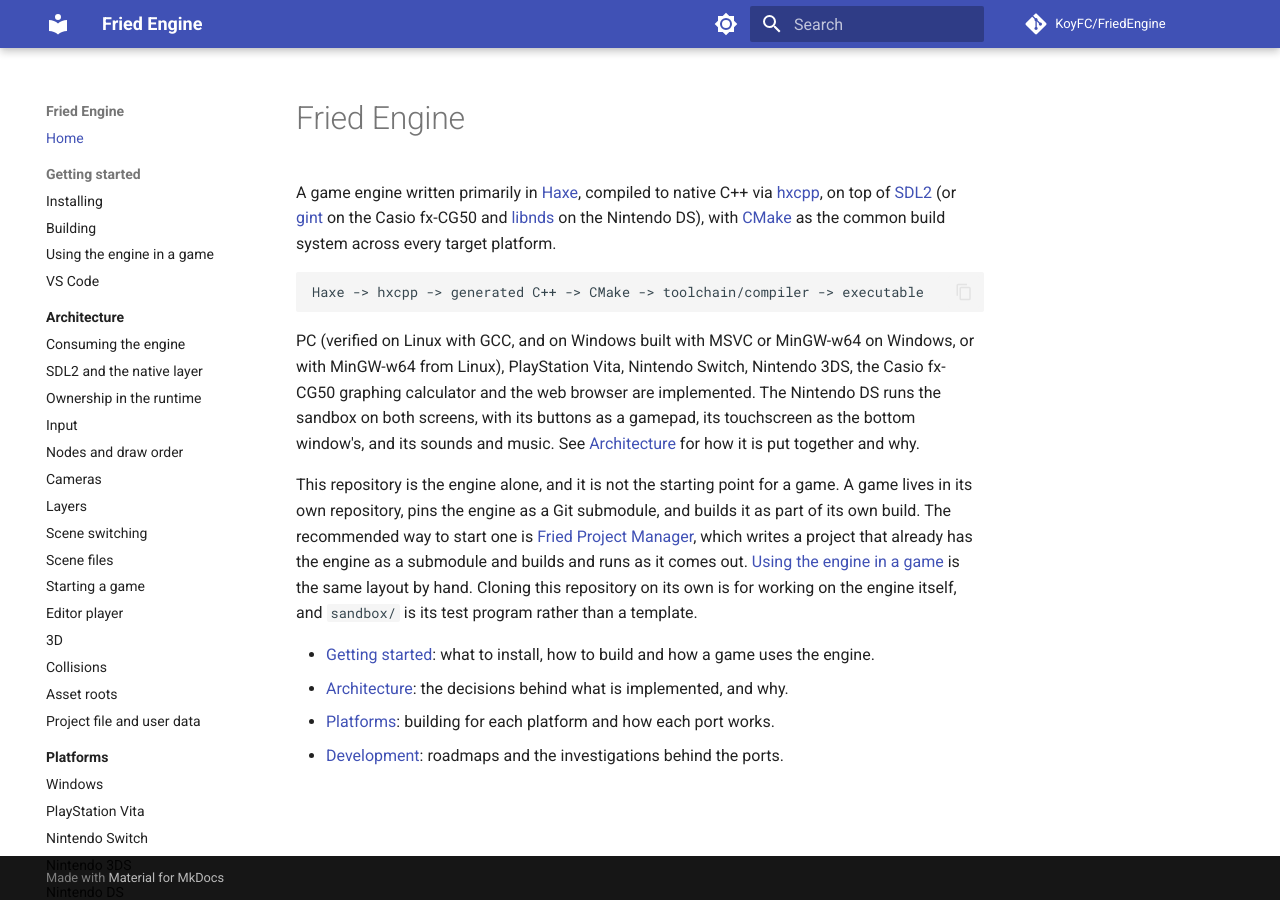
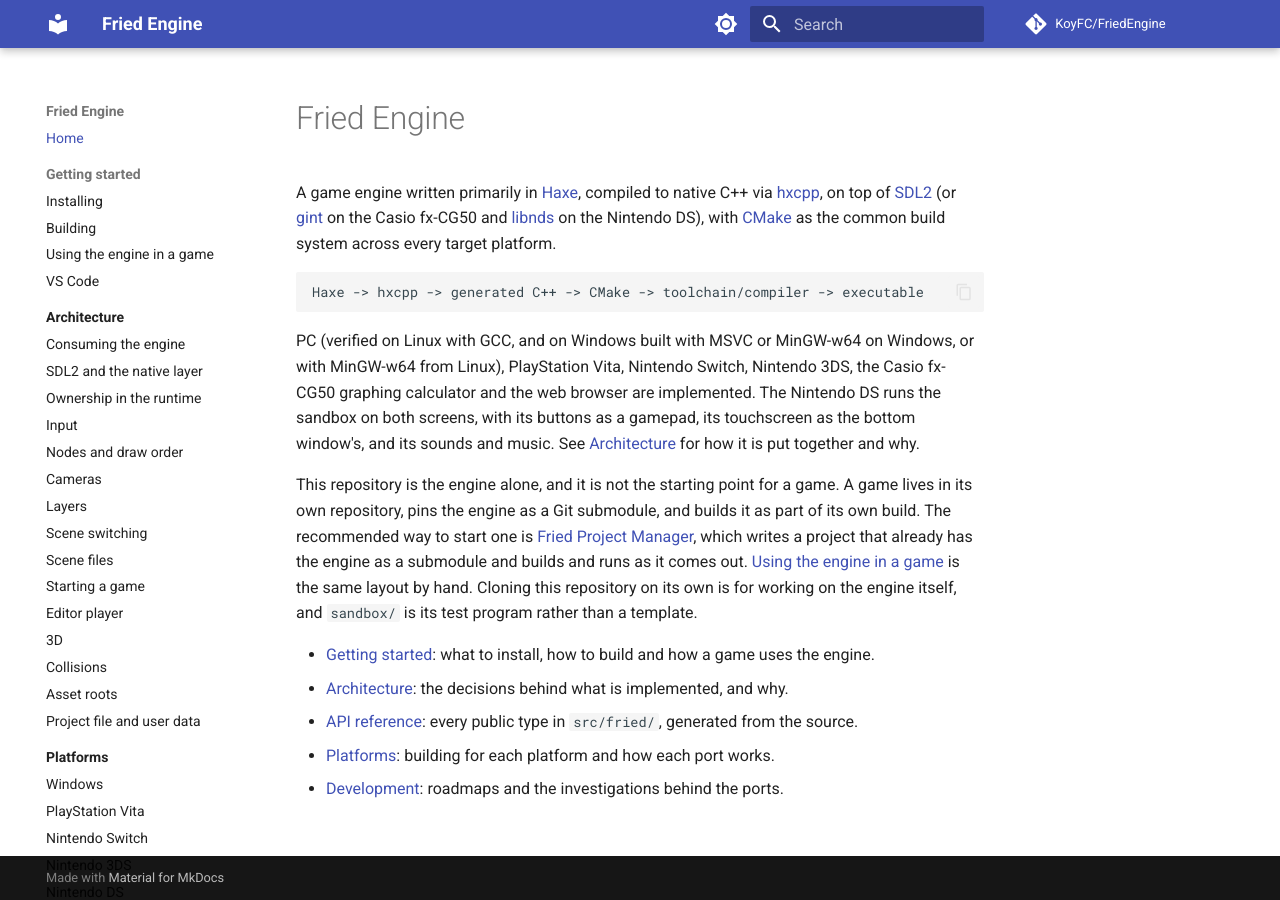
Before and after one commit to KoyFC/FriedEngine, an MkDocs documentation site: the page built from docs/index.md, in a window 1280 px wide. Built offline with MkDocs 1.6.1 and Material for MkDocs 9.7.7, drawn with Linux system fonts in a browser that asks for light colours; comment, search, counter and statistics services are not loaded.

Commit message:
Generate an API Reference With Dox

```diff
--- a/docs/index.md
+++ b/docs/index.md
@@ -12,5 +12,6 @@ This repository is the engine alone, and it is not the starting point for a game
 
 - [Getting started](getting-started/installing.md): what to install, how to build and how a game uses the engine.
 - [Architecture](architecture/index.md): the decisions behind what is implemented, and why.
+- [API reference](https://koyfc.github.io/FriedEngine/api/): every public type in `src/fried/`, generated from the source.
 - [Platforms](platforms/index.md): building for each platform and how each port works.
 - [Development](development/index.md): roadmaps and the investigations behind the ports.
--- a/mkdocs.yml
+++ b/mkdocs.yml
@@ -61,6 +61,7 @@ nav:
       - platforms/nds.md
       - platforms/cg50.md
       - platforms/web.md
+  - API reference: https://koyfc.github.io/FriedEngine/api/
   - Development:
       - development/index.md
       - development/3d-roadmap.md
```
Also changed, not shown: README.md (+1 -0 lines), docs/architecture/index.md (+1 -1 lines), 1 other file.
